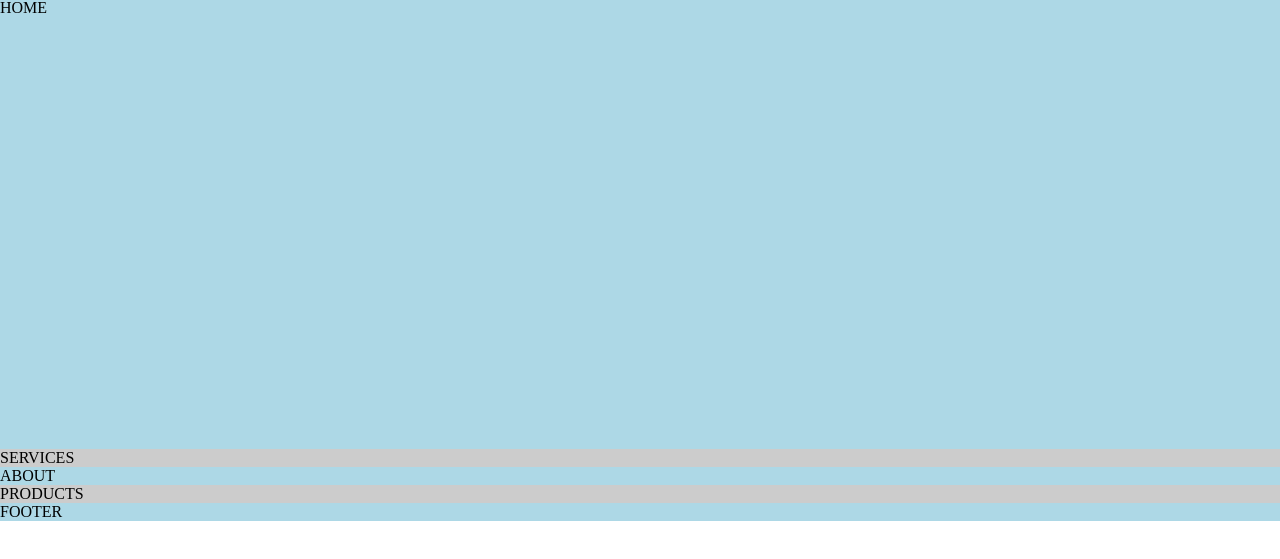
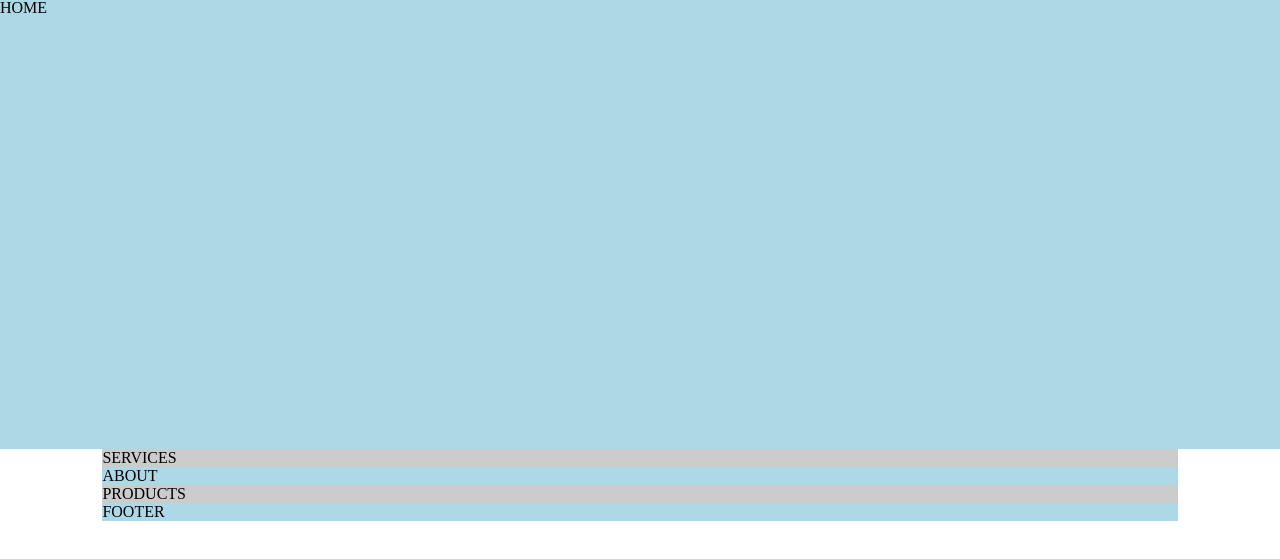
Before and after one commit to KING-SAMM/basic-website, a plain HTML site: page index.html in a window 1280 px wide. Shown: the part 59-618 px from the top of the page. Drawn offline with Linux system fonts and the light colour scheme.

Commit message:
lesson 1 completed

```diff
--- a/style.css
+++ b/style.css
@@ -20,6 +20,12 @@ h6
 }
 
 /* Sections  */
+section
+{
+    min-width: 84%;
+    margin: 0 auto;
+}
+
 section:nth-child(even)
 {
     background: lightblue;
@@ -42,6 +48,7 @@ section:nth-child(odd)
     grid-area: home;
     background: gray;
     height: 450px;
+    width: 100%;
 }
 .services
 {
```
